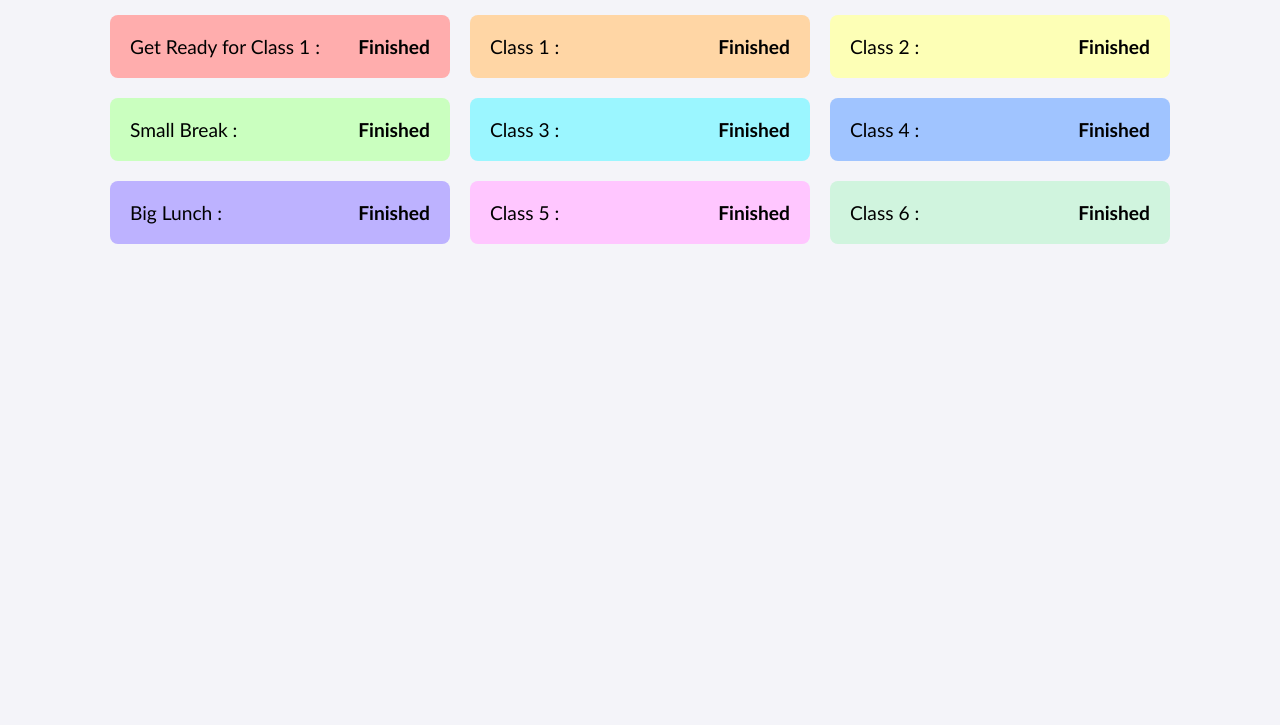
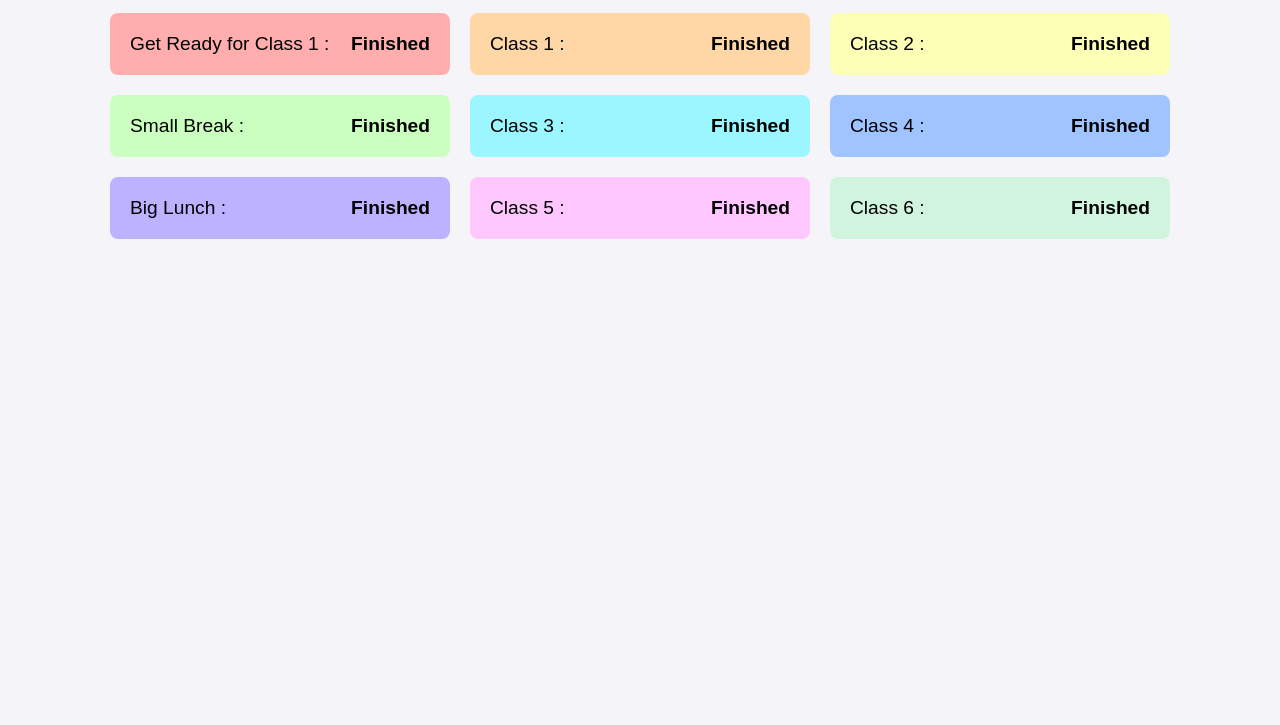
Before and after one commit to AoifeM0809/Bish-Class-Countdowns, a plain HTML site: page index.html in a window 1280 px wide. Shown: the part 75-800 px from the top of the page. Drawn offline with Linux system fonts and the light colour scheme.

Commit message:
Update styles.css

```diff
--- a/styles.css
+++ b/styles.css
@@ -1,5 +1,5 @@
 body {
-    font-family: Gill Sans, sans-serif;
+    font-family: Veranda, sans-serif;
     text-align: center;
     background-color: #f4f4f9;
     margin: 0;
```
